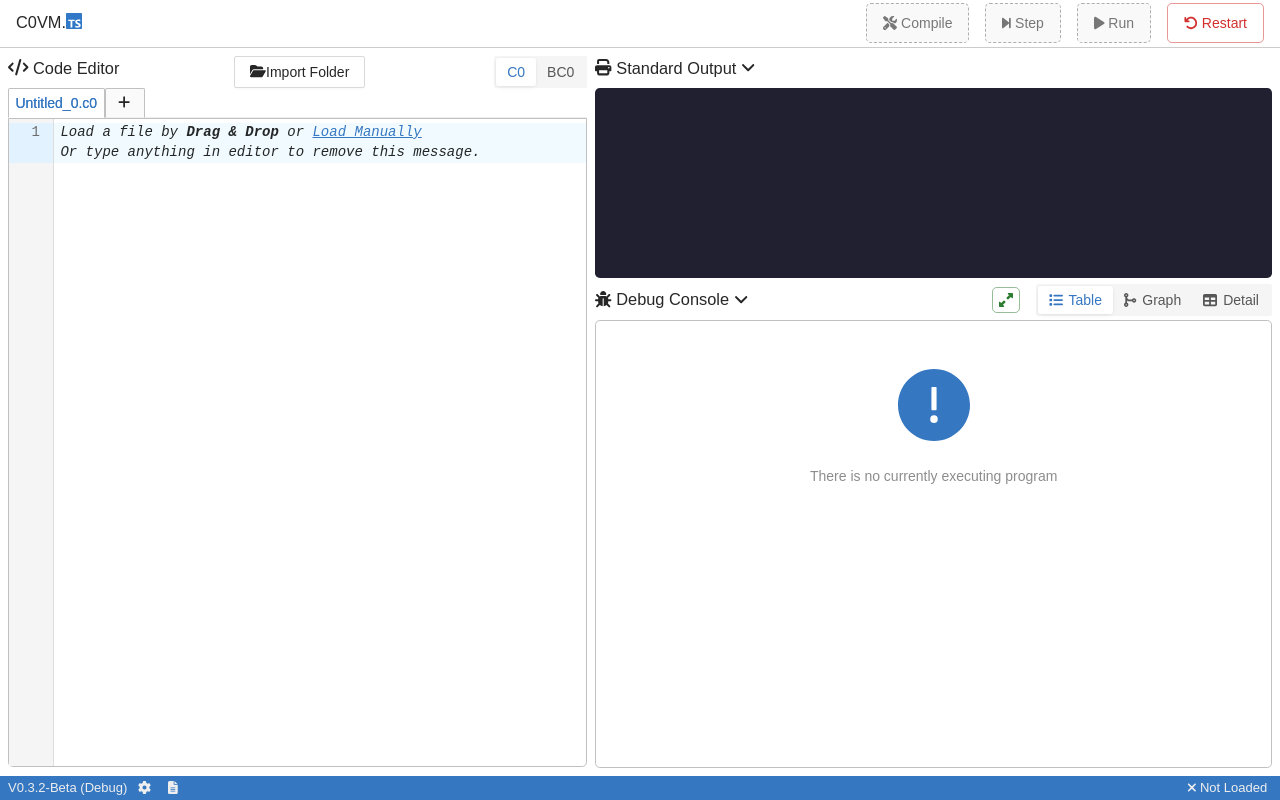
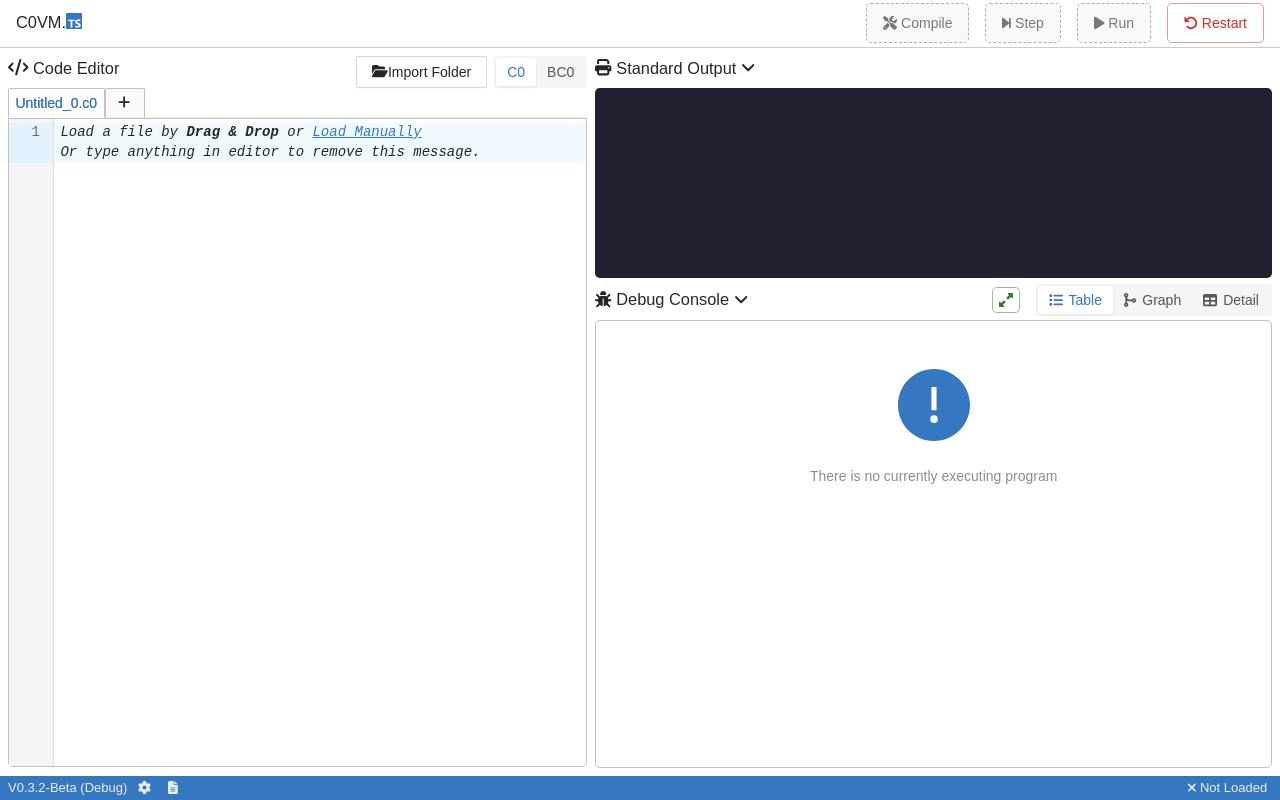
Before and after one commit to MarkChenYutian/C0VM-ts, a React (Create React App) app: page / in a window 1280 px wide. Built offline with nearby package versions, Linux system fonts and the light colour scheme.

Commit message:
clean up

```diff
--- a/src/components/c0-editor-group.tsx
+++ b/src/components/c0-editor-group.tsx
@@ -1,5 +1,5 @@
 import React from "react";
-import { Tabs, Button } from 'antd';
+import { Tabs } from 'antd';
 import C0Editor from "./c0-editor";
 import { FontAwesomeIcon } from "@fortawesome/react-fontawesome";
 import { faXmark, faAdd } from "@fortawesome/free-solid-svg-icons";
@@ -18,7 +18,6 @@ export default class C0EditorGroup extends React.Component <C0EditorGroupProps>
         this.on_change_key = this.on_change_key.bind(this);
         this.update_tab_order = this.update_tab_order.bind(this);
         this.set_brkpt_for_editor = this.set_brkpt_for_editor.bind(this);
-        // this.add_loaded_tab = this.add_loaded_tab.bind(this);
     }
 
     set_tab_name(key: number, name: string){
@@ -86,25 +85,8 @@ export default class C0EditorGroup extends React.Component <C0EditorGroupProps>
         }
     };
 
-    // add_loaded_tab() {
-    //     this.props.newImportedPanel("HI", "this is the code");
-    //     console.log("attempting to add tab with some info")
-    //     // const newActiveKey = `newTab${newTabIndex.current++}`;
-    //     // setItems([
-    //     //   ...items,
-    //     //   {
-    //     //     label: 'New Tab',
-    //     //     children: 'New Tab Pane',
-    //     //     key: newActiveKey,
-    //     //   },
-    //     // ]);
-    //     // setActiveKey(newActiveKey);
-    // };
-
-
     render() {
-        return ( <>
-        {/* <Button onClick={this.add_loaded_tab}>ADD</Button> */}
+        return (
         <DraggableTabs
             config={{
                 type: "editable-card",
@@ -151,6 +133,6 @@ export default class C0EditorGroup extends React.Component <C0EditorGroupProps>
                 )
             }
         </DraggableTabs>
-        </>);
+        );
     }
 }
--- a/src/components/code-editor.tsx
+++ b/src/components/code-editor.tsx
@@ -1,13 +1,12 @@
 import React from "react";
 import BC0Editor from "./bc0-editor";
 import C0EditorGroup from "./c0-editor-group";
-import { Tabs, Button, Input } from 'antd';
-import type { UploadProps } from 'antd';
+import { Button } from 'antd';
 import { message, Upload } from 'antd';
 
 import type { RcFile } from 'antd/lib/upload';
 
-import { faBoltLightning, faPlay, faScrewdriverWrench, faStepForward, faUndo, faFolderOpen } from "@fortawesome/free-solid-svg-icons";
+import { faFolderOpen } from "@fortawesome/free-solid-svg-icons";
 
 import { Segmented } from "antd";
 import { FontAwesomeIcon } from "@fortawesome/react-fontawesome";
@@ -38,33 +37,6 @@ export default class CodeEditor extends React.Component
         this.setState({C0_nextKey: this.state.C0_nextKey + 1})
     }
 
-    // handle_import_folder(info: {
-    //     file: { /* ... */ },
-    //     fileList: [ /* ... */ ],
-    //     event: { /* ... */ }
-    // }) {
-    //     console.log(info)
-
-    //     console.log("handelling import folder")
-    //     console.log(this)
-    //     this.create_imported_panel("filename", "text")
-
-    //     const reader = new FileReader();
-    //     const F = // file
-
-    //     reader.onloadend = (e) => {
-    //         if (reader.result === null) {
-    //             console.log("Failed to read input file")
-    //             return;
-    //         }
-    //         const res = reader.result.toString();
-    //         // append as editor tab?
-    //     };
-    //     // reader.readAsText(F, "utf-8");
-
-
-    // }
-
     handle_import_folder(F: RcFile, Flist: RcFile[]) {
         // Access file content here and do something with it
         console.log(F);
@@ -84,7 +56,6 @@ export default class CodeEditor extends React.Component
             }
 
             const res = reader.result.toString();
-            // append as editor tab?
             console.log(res)
             this.create_imported_panel(F.name, res)
         };
@@ -173,64 +144,18 @@ export default class CodeEditor extends React.Component
                     <FontAwesomeIcon icon={faCode}/> Code Editor {read_only ? "(Read Only when Running)" : ""}
                 </h3>
 
+                <div style={{marginRight: "0.5em", marginLeft: "auto"}}>
                     <Upload
-                // {...{
-                //     name: 'code-import-folder',
-                //     showUploadList: false,
-
-                //     beforeUpload(F, Flist) {
-                //         // Access file content here and do something with it
-                //         console.log(F);
-                //         console.log(Flist);
-
-                //         if (!(F.name.endsWith('.c0') || F.name.endsWith('.c1'))) {
-                //             message.error(`${F.name} is not a c0/c1 file and is thus ignored`);
-                //             return Upload.LIST_IGNORE;
-                //         }
-
-                //         const reader = new FileReader();
-
-                //         reader.onload = e => {
-                //             if (reader.result === null) {
-                //                 console.log("Failed to read input file")
-                //                 return;
-                //             }
-
-                //             const res = reader.result.toString();
-                //             // append as editor tab?
-                //             console.log(res)
-                //             // this.create_imported_panel(F.name, res)
-                //         };
-                //         reader.readAsText(F, "utf-8");
-
-                //         // Prevent upload traffic
-                //         return false;
-                //     },
-
-                //     // onChange(info) {
-                //         // console.log(info)
-                //     //   if (info.file.status !== 'uploading') {
-                //     //     console.log(info.file, info.fileList);
-                //     //   }
-                //     //   if (info.file.status === 'done') {
-                //     //     message.success(`${info.file.name} file uploaded successfully`);
-                //     //   } else if (info.file.status === 'error') {
-                //     //     message.error(`${info.file.name} file upload failed.`);
-                //     //   }
-                //     // },
-                //     directory: true
-                // }}
                         name='code-import-folder'
                         directory
                         beforeUpload={this.handle_import_folder}
                         showUploadList={false}
-                    // onChange={handleChange}
-                    // onChange = {(info) => this.handle_import_folder(info)}
                     >
-                    <Button style={{marginRight: "1em"}} icon={<FontAwesomeIcon icon={faFolderOpen}/>}>
+                        <Button icon={<FontAwesomeIcon icon={faFolderOpen}/>}>
                             {" Import Folder "}
                         </Button>
                     </Upload>
+                </div>
 
                 <Segmented
                     options={[
```
Lines whose indentation alone changed are shown as unchanged.
